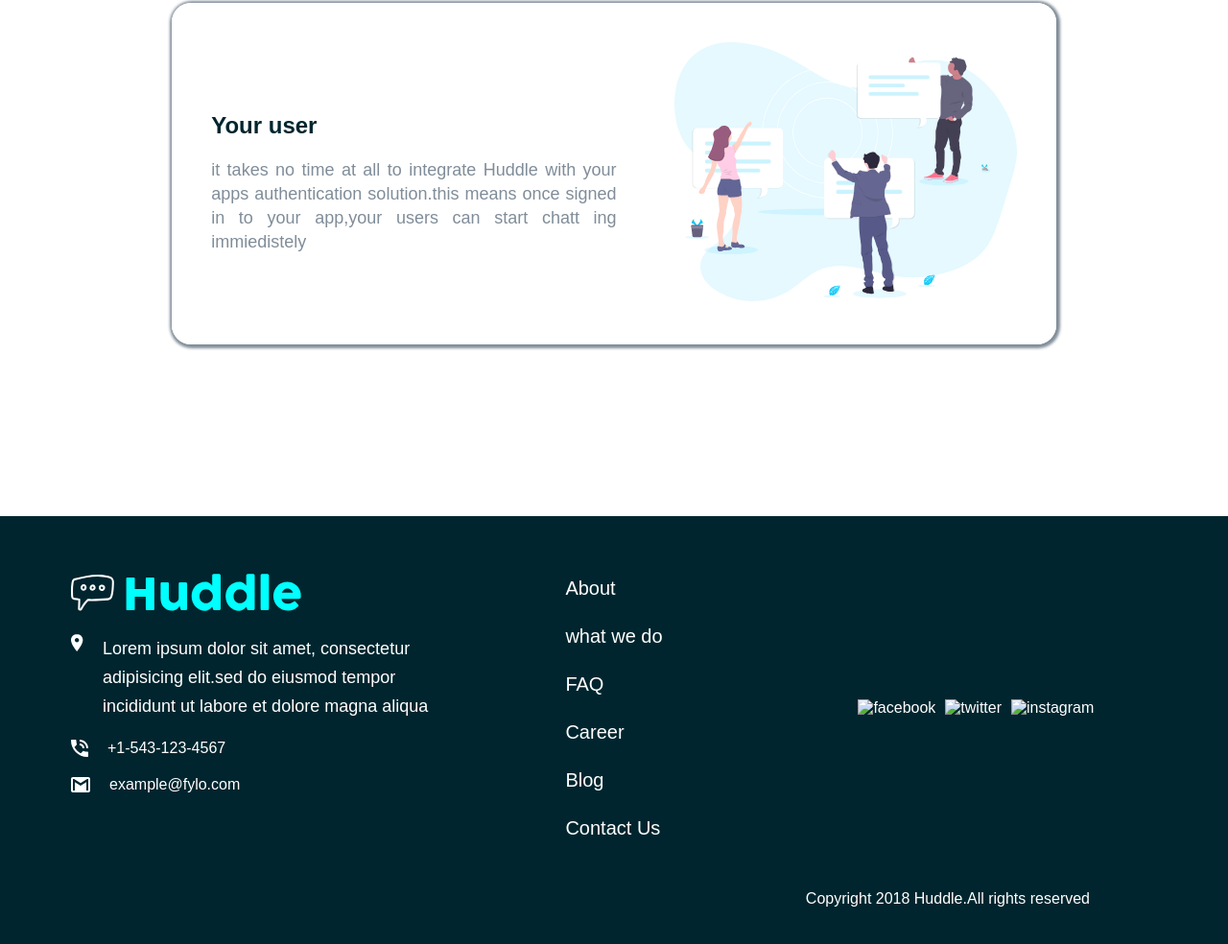
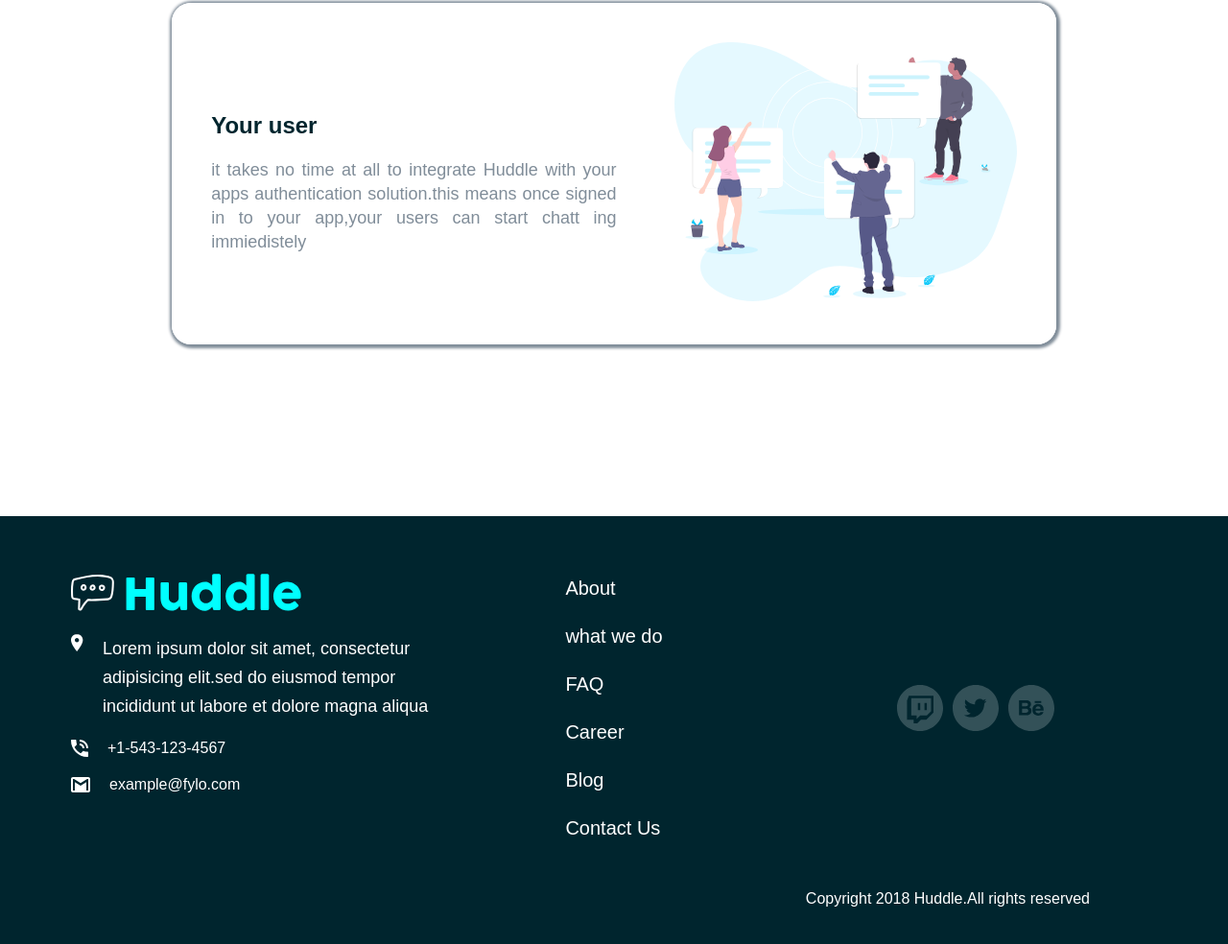
Before and after one commit to Elizabeth1047/huddle-landing, a plain HTML site: page index.html in a window 1280 px wide. Shown: the part 1460-2444 px from the top of the page at 96% size. Drawn offline with Linux system fonts and the light colour scheme.

Commit message:
social icons

```diff
--- a/files.css/huddle.css
+++ b/files.css/huddle.css
@@ -152,7 +152,12 @@ background-size: cover;
 }
 .fil{
 
-    filter: brightness(20000%);
+    filter: brightness(10000%);
+
+}
+.soc {
+
+    filter: brightness(9000%);
 
 }
 .first{
--- a/index.html
+++ b/index.html
@@ -116,9 +116,9 @@
         </div>
 
             <div class="socials">
-            <img src="" alt="facebook">
-            <img src="" alt="twitter">
-            <img src="" alt="instagram">
+            <img src="images/Twitch Icon.svg" alt="facebook" class="soc">
+            <img src="images/Twitter Icon.svg" alt="twitter" class="soc">
+            <img src="images/Behance Icon.svg" alt="instagram" class="soc">
             </div>
 
 
```
Also changed, not shown: images/Behance Icon.svg (added), images/Twitch Icon.svg (added), images/Twitter Icon.svg (added).
